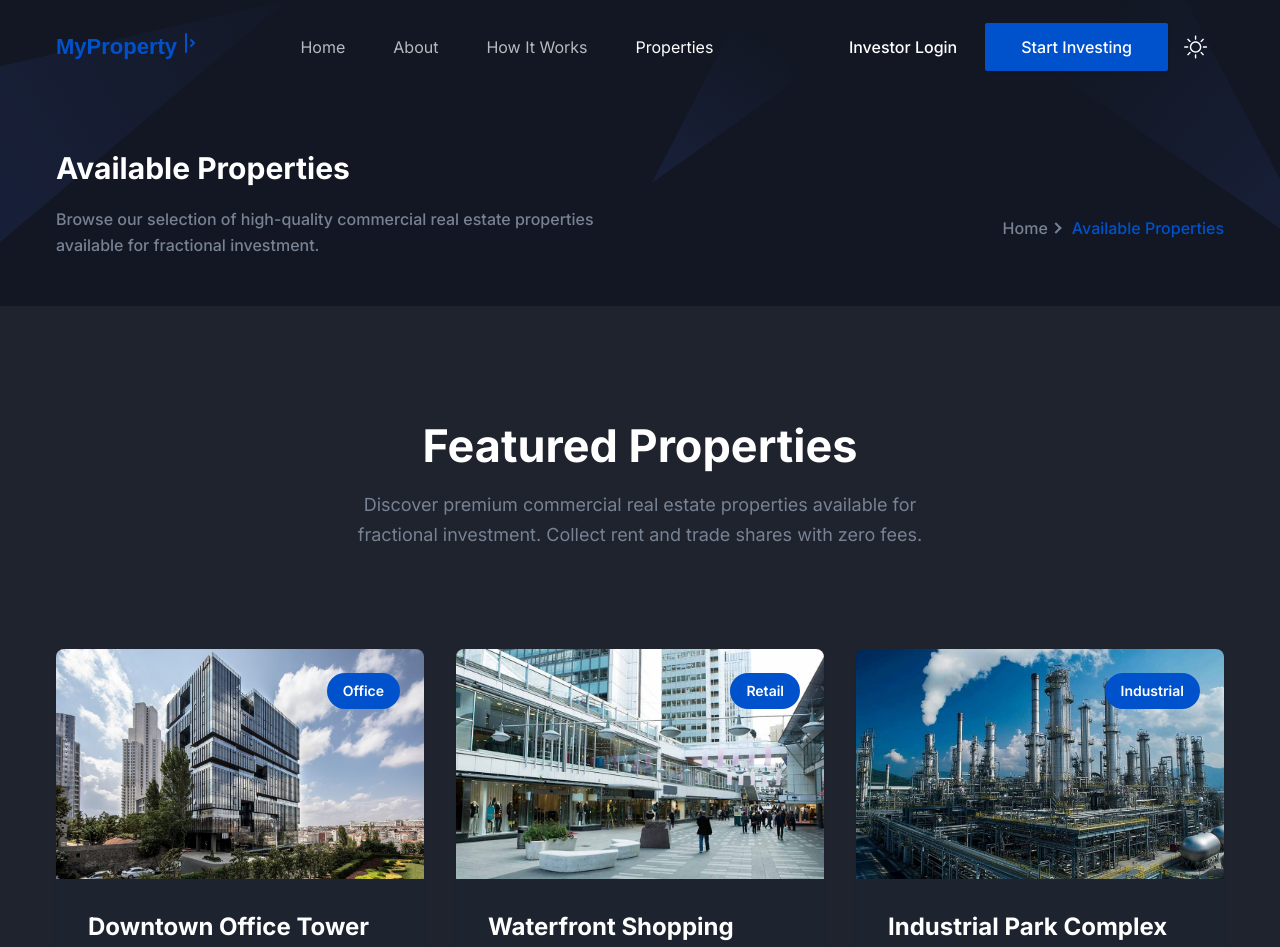
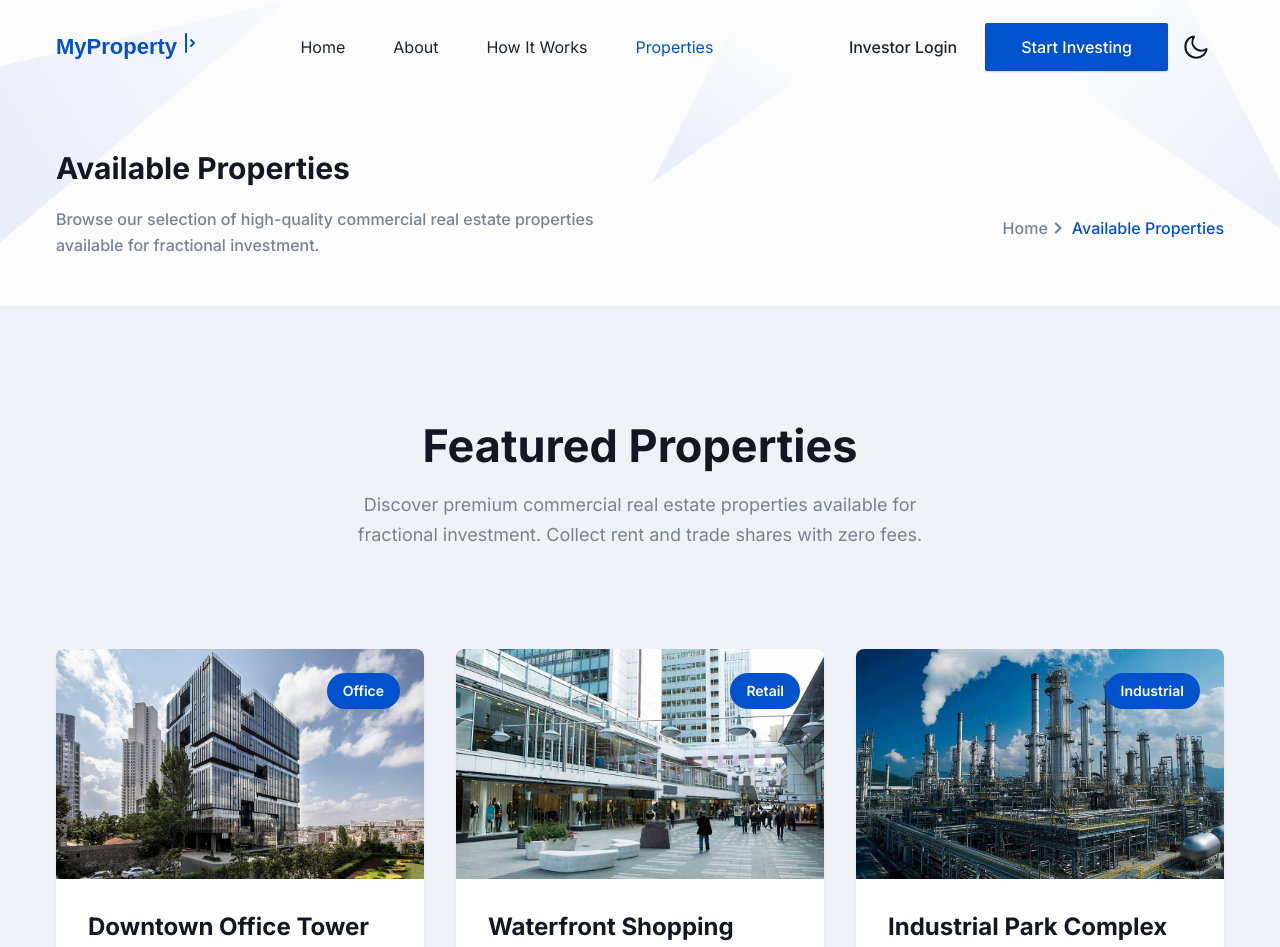
Before and after one commit to anmol-dash/myprop2, a Next.js app: page /properties in a window 1280 px wide. Shown: the top 947 px of the page. Built offline with nearby package versions, Linux system fonts and the light colour scheme.

Commit message:
feat: add Coming Soon toasts when clicking on property titles or Invest Now buttons

```diff
--- a/src/app/providers.tsx
+++ b/src/app/providers.tsx
@@ -1,11 +1,14 @@
 "use client";
 
 import { ThemeProvider } from "next-themes";
+import { ToastProvider } from "@/context/ToastContext";
 
 export function Providers({ children }: { children: React.ReactNode }) {
   return (
-    <ThemeProvider attribute="class" enableSystem={false} defaultTheme="dark">
-      {children}
+    <ThemeProvider attribute="class" enableSystem={false} defaultTheme="light">
+      <ToastProvider>
+        {children}
+      </ToastProvider>
     </ThemeProvider>
   );
 }
--- a/src/components/Properties/PropertyCard.tsx
+++ b/src/components/Properties/PropertyCard.tsx
@@ -1,13 +1,17 @@
+"use client";
+
 import React from 'react';
 import Image from 'next/image';
-import Link from 'next/link';
 import { Property } from '@/types/property';
+import { useToast } from '@/context/ToastContext';
 
 interface PropertyCardProps {
   property: Property;
 }
 
 const PropertyCard: React.FC<PropertyCardProps> = ({ property }) => {
+  const { showToast } = useToast();
+
   const {
     id,
     image,
@@ -21,9 +25,18 @@ const PropertyCard: React.FC<PropertyCardProps> = ({ property }) => {
     type
   } = property;
 
+  const handleInvestClick = (e: React.MouseEvent) => {
+    e.preventDefault();
+    showToast("Coming soon!");
+  };
+
   return (
     <div className="overflow-hidden rounded-lg bg-white shadow-one dark:bg-dark">
-      <Link href={`/properties/${id}`} className="relative block h-[230px] w-full">
+      <a
+        href="#"
+        onClick={handleInvestClick}
+        className="relative block h-[230px] w-full"
+      >
         <span className="absolute top-6 right-6 z-20 inline-flex items-center justify-center rounded-full bg-primary py-2 px-4 text-sm font-semibold capitalize text-white">
           {type}
         </span>
@@ -33,15 +46,16 @@ const PropertyCard: React.FC<PropertyCardProps> = ({ property }) => {
           fill
           className="object-cover object-center"
         />
-      </Link>
+      </a>
       <div className="p-6 sm:p-8">
         <h3>
-          <Link
-            href={`/properties/${id}`}
+          <a
+            href="#"
+            onClick={handleInvestClick}
             className="mb-4 block text-xl font-bold text-black hover:text-primary dark:text-white dark:hover:text-primary sm:text-2xl"
           >
             {title}
-          </Link>
+          </a>
         </h3>
         <div className="mb-6 flex items-center">
           <div className="mr-5 flex items-center">
@@ -110,12 +124,13 @@ const PropertyCard: React.FC<PropertyCardProps> = ({ property }) => {
             </span>
           </div>
           <div>
-            <Link
-              href={`/properties/${id}`}
+            <a
+              href="#"
+              onClick={handleInvestClick}
               className="inline-flex items-center justify-center rounded-md bg-primary py-3 px-6 text-center text-base font-medium text-white hover:bg-opacity-90"
             >
               Invest Now
-            </Link>
+            </a>
           </div>
         </div>
       </div>
--- /dev/null
+++ b/src/context/ToastContext.tsx
@@ -0,0 +1,41 @@
+"use client";
+
+import React, { createContext, useContext, useState } from "react";
+import Toast from "@/components/Common/Toast";
+
+interface ToastContextType {
+  showToast: (message: string) => void;
+}
+
+const ToastContext = createContext<ToastContextType | undefined>(undefined);
+
+export const useToast = () => {
+  const context = useContext(ToastContext);
+  if (context === undefined) {
+    throw new Error("useToast must be used within a ToastProvider");
+  }
+  return context;
+};
+
+export const ToastProvider: React.FC<{ children: React.ReactNode }> = ({ children }) => {
+  const [isVisible, setIsVisible] = useState(false);
+  const [message, setMessage] = useState("");
+
+  const showToast = (message: string) => {
+    setMessage(message);
+    setIsVisible(true);
+  };
+
+  const hideToast = () => {
+    setIsVisible(false);
+  };
+
+  return (
+    <ToastContext.Provider value={{ showToast }}>
+      {children}
+      <Toast message={message} isVisible={isVisible} onClose={hideToast} />
+    </ToastContext.Provider>
+  );
+};
+
+export default ToastProvider;
```
